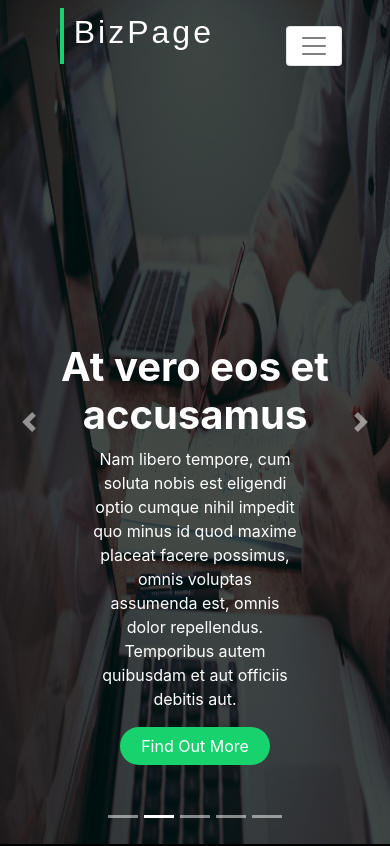
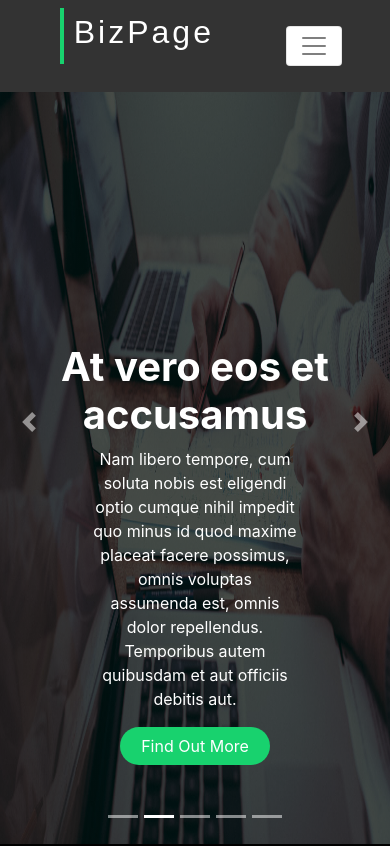
Before and after one commit to OmerAtiq/Pro4, a plain HTML site: page index.html in a window 390 px wide. Shown: the top 846 px of the page. Drawn offline with nearby package versions, Linux system fonts and the light colour scheme.

Commit message:
Update external.css

```diff
--- a/external.css
+++ b/external.css
@@ -364,7 +364,7 @@
     margin-left: 0 !important;
 }
     .navB{
-    background-color: #333;
+    background-color: #333 !important;
 }
 .ul{
     margin-left: 6% !important;
```
